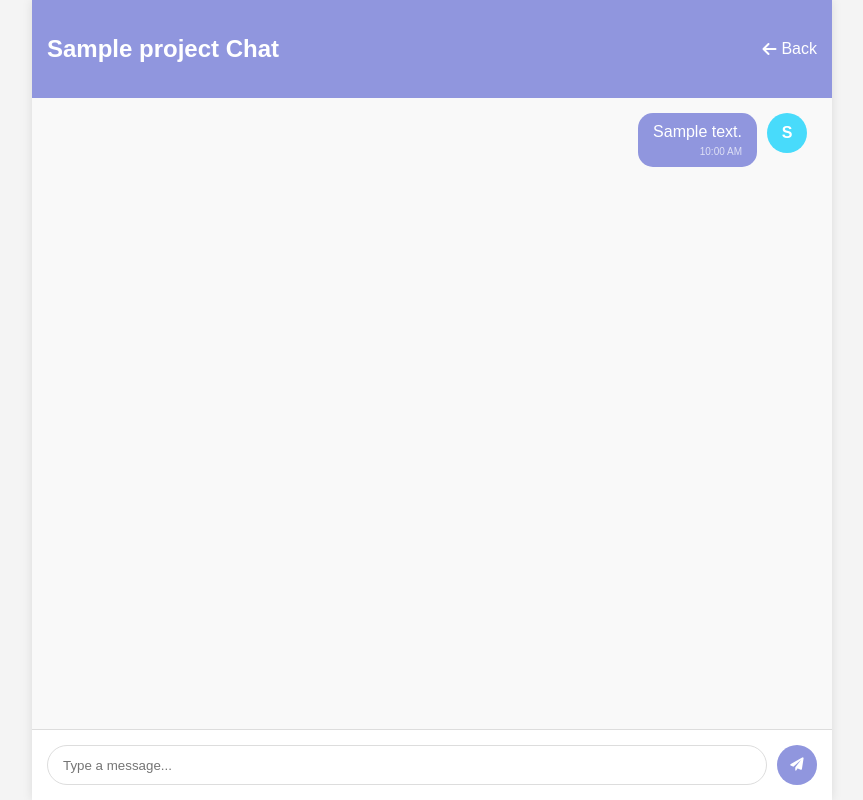
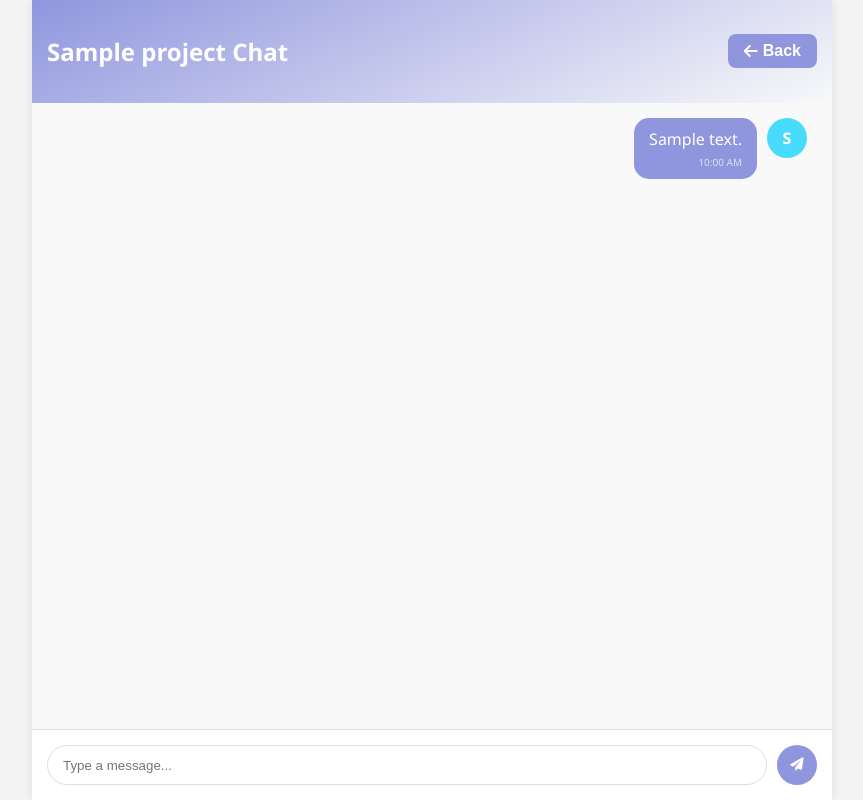
Before and after one commit to rima-15/Wefaq-project, a PHP site: page /wefaq-php/chatroom.php in a window 1280 px wide. Shown: the whole page, without its empty margins (208-1071 px from the left). Run offline with PHP 8.4, Linux system fonts and the light colour scheme; the visitor is signed in with stand-in values (Sample User, id 1); tables that the repository leaves empty or names only in its code hold one stand-in row (values such as "Sample post").

Commit message:
Merge origin/master
Conflicts:
	public_html/style.css

```diff
--- a/wefaq-php/chatroom.php
+++ b/wefaq-php/chatroom.php
@@ -91,7 +91,7 @@ if (!isset($_SESSION['username'])) {
     <link rel="stylesheet" href="https://cdnjs.cloudflare.com/ajax/libs/font-awesome/6.0.0/css/all.min.css">
     <style>
         body {
-            font-family: Arial, sans-serif;
+            font-family: 'Segoe UI', Tahoma, Geneva, Verdana, sans-serif;
             margin: 0;
             height: 100vh;
             display: flex;
@@ -109,7 +109,7 @@ if (!isset($_SESSION['username'])) {
             box-shadow: 0 0 10px rgba(0,0,0,0.1);
         }
         .chat-header {
-            background: #9096DE;
+            background: linear-gradient(335deg, #f8f9fa, #9096DE);
             color: white;
             padding: 15px;
             display: flex;
@@ -212,15 +212,41 @@ if (!isset($_SESSION['username'])) {
             align-items: center;
             justify-content: center;
         }
+        .btn {
+    padding: 8px 16px;
+    border-radius: var(--border-radius);
+    border: none;
+    cursor: pointer;
+    font-weight: 600;
+    transition: all 0.3s ease;
+
+}
+.btn {
+    padding: 12px 24px;
+    font-size: 1rem;
+    border-radius: 8px;
+    transition: all 0.3s ease;
+}
+    .btn-sm {
+    padding: 0.5rem 1rem;
+    font-size: 0.875rem;
+}
+    .btn-primary {
+    background-color: #9096DE;
+    color: var(--white);
+}
+.btn:hover {
+    background-color: #777;
+}
     </style>
 </head>
 <body>
     <div class="chat-container">
         <header class="chat-header">
             <h2><?php echo $project_name; ?> Chat</h2>
-            <a href="project.html?project_ID=<?php echo $project_ID; ?>" class="back-button">
+            <button class="btn btn-primary btn-sm"><a href="project.html?project_ID=<?php echo $project_ID; ?>" class="back-button">
                 <i class="fas fa-arrow-left"></i> Back
-            </a>
+                </a></button>
         </header>
 
         <div class="chat-box" id="chatBox">
```
